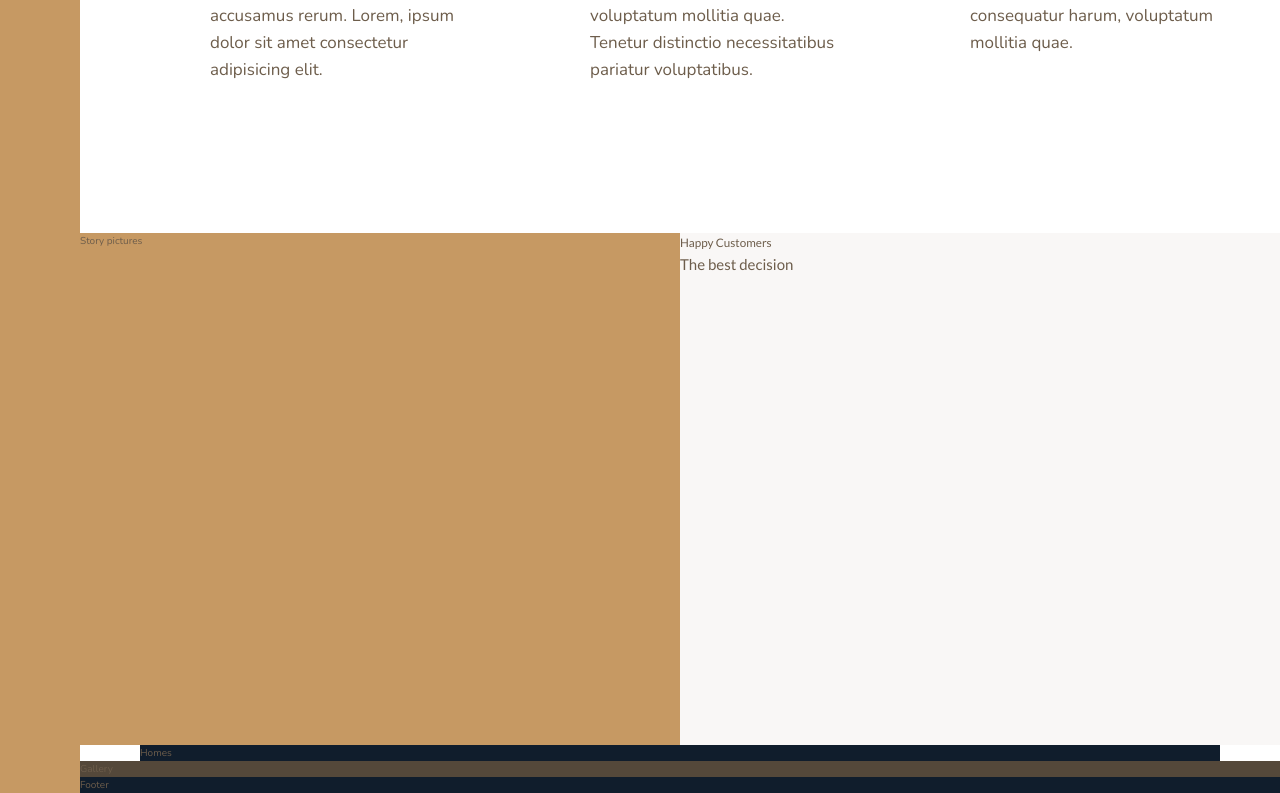
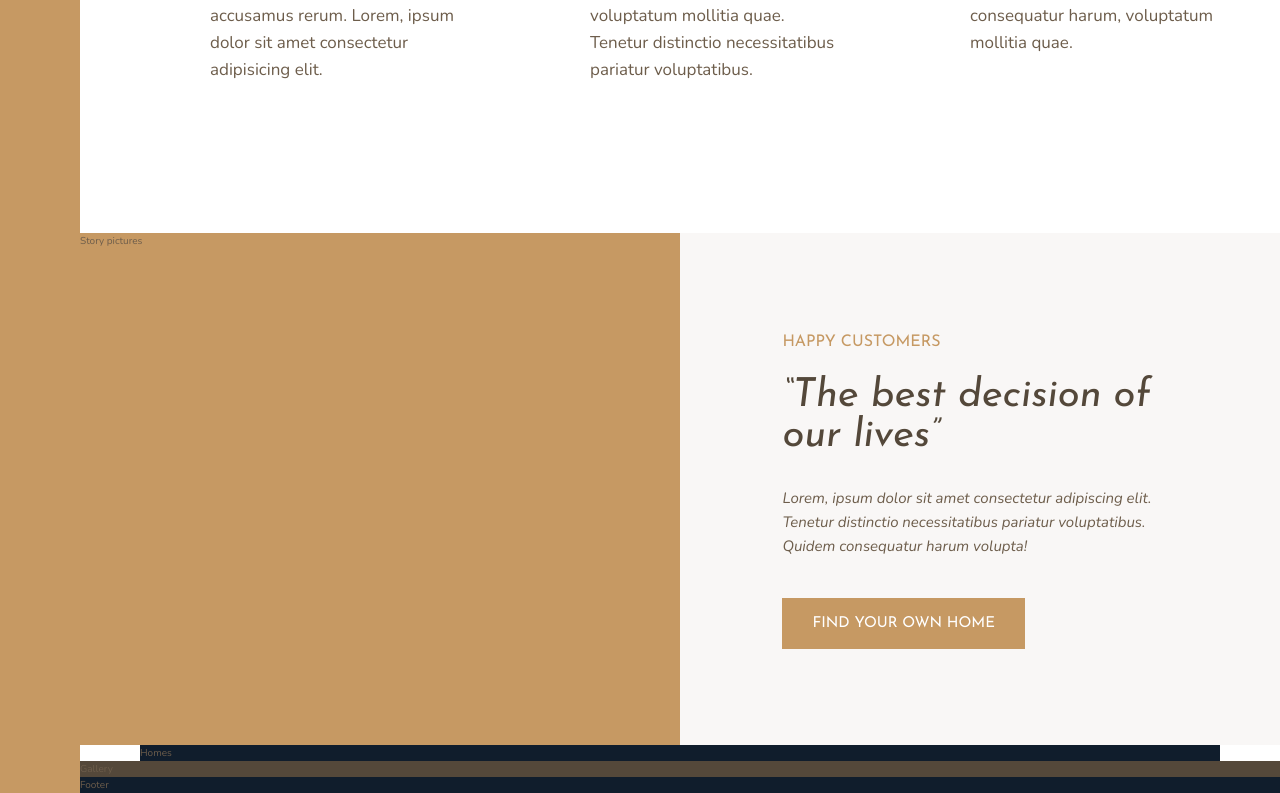
Before and after one commit to jeffconnelly/nexter, a React (Create React App) app: page / in a window 1280 px wide. Shown: the part 1075-1868 px from the top of the page. Built offline with nearby package versions, Linux system fonts and the light colour scheme.

Commit message:
Added story section pt. 1

```diff
--- a/src/App/StoryContent.js
+++ b/src/App/StoryContent.js
@@ -5,16 +5,47 @@ import * as base from '../Shared/base';
 const StoryContent = styled.div`
   background-color: ${base.colorGreyLight1};
   grid-column: col-start 5 / full-end;
+
+  padding: 6rem 8vw;
+  ${'' /* display: flex;
+  flex-direction: column;
+  justify-content: center;
+  align-items: flex-start; */}
+
+  display: grid;
+  align-content: center;
+  justify-items: start;
 `;
 
-const Header3 = styled(base.heading3)``;
+const Header3 = styled(base.heading3)`
+margin-bottom: ${base.Mbsm}
+`;
 
-const Header2 = styled(base.heading2)``;
+const Header2 = styled(base.heading2)`
+color: ${base.colorGreyDark1};
+margin-bottom: ${base.Mbmd}
+`;
+
+const Btn = styled(base.btn)`
+`;
+
+const StoryText = styled.p`
+font-size: 1.5rem;
+font-style: italic;
+margin-bottom: 4rem;
+`;
+
 export default function Story() {
   return (
     <StoryContent>
       <Header3>Happy Customers</Header3>
-      <Header2>The best decision</Header2>
+      <Header2>&ldquo;The best decision of our lives&rdquo;</Header2>
+      <StoryText>
+        Lorem, ipsum dolor sit amet consectetur adipiscing elit. Tenetur
+        distinctio necessitatibus pariatur voluptatibus. Quidem consequatur
+        harum volupta!
+      </StoryText>
+      <Btn className="btn">Find your own home</Btn>
     </StoryContent>
   );
 }
--- a/src/Shared/base.js
+++ b/src/Shared/base.js
@@ -22,16 +22,48 @@ export const heading1 = styled.h1`
   font-weight: 400;
 `;
 export const heading2 = styled.h2`
-  font-family: ${FontSecondary};
+  font-family: ${FontDisplay};
   font-weight: 400;
+  font-size: 4rem;
+  line-height: 1;
+  font-style: italic;
 `;
+
 export const heading3 = styled.h3`
-  font-family: ${FontSecondary};
+  font-family: ${FontDisplay};
   font-weight: 400;
+  font-size: 1.6rem;
+  color: ${colorPrimary};
+  text-transform: uppercase;
 `;
 export const heading4 = styled.h4`
   font-family: ${FontSecondary};
   font-weight: 400;
   font-size: 1.9rem;
+
   /* && light will be color: colorGreyLight1 */
 `;
+
+//Buttons
+export const btn = styled.button`
+  background-color: ${colorPrimary};
+  color: #fff;
+  border: none;
+  border-radius: 0;
+  font-family: ${FontDisplay};
+  font-size: 1.5rem;
+  text-transform: uppercase;
+  padding: 1.8rem 3rem;
+  cursor: pointer;
+  transition: all .2s;
+
+  &:hover {
+    background-color: ${colorPrimaryDark}
+  }
+`;
+
+//Margin classes
+export const Mbsm = '2rem';
+export const Mbmd = '3rem';
+export const Mblg = '4rem';
+export const Mbhg = '8rem';
```
